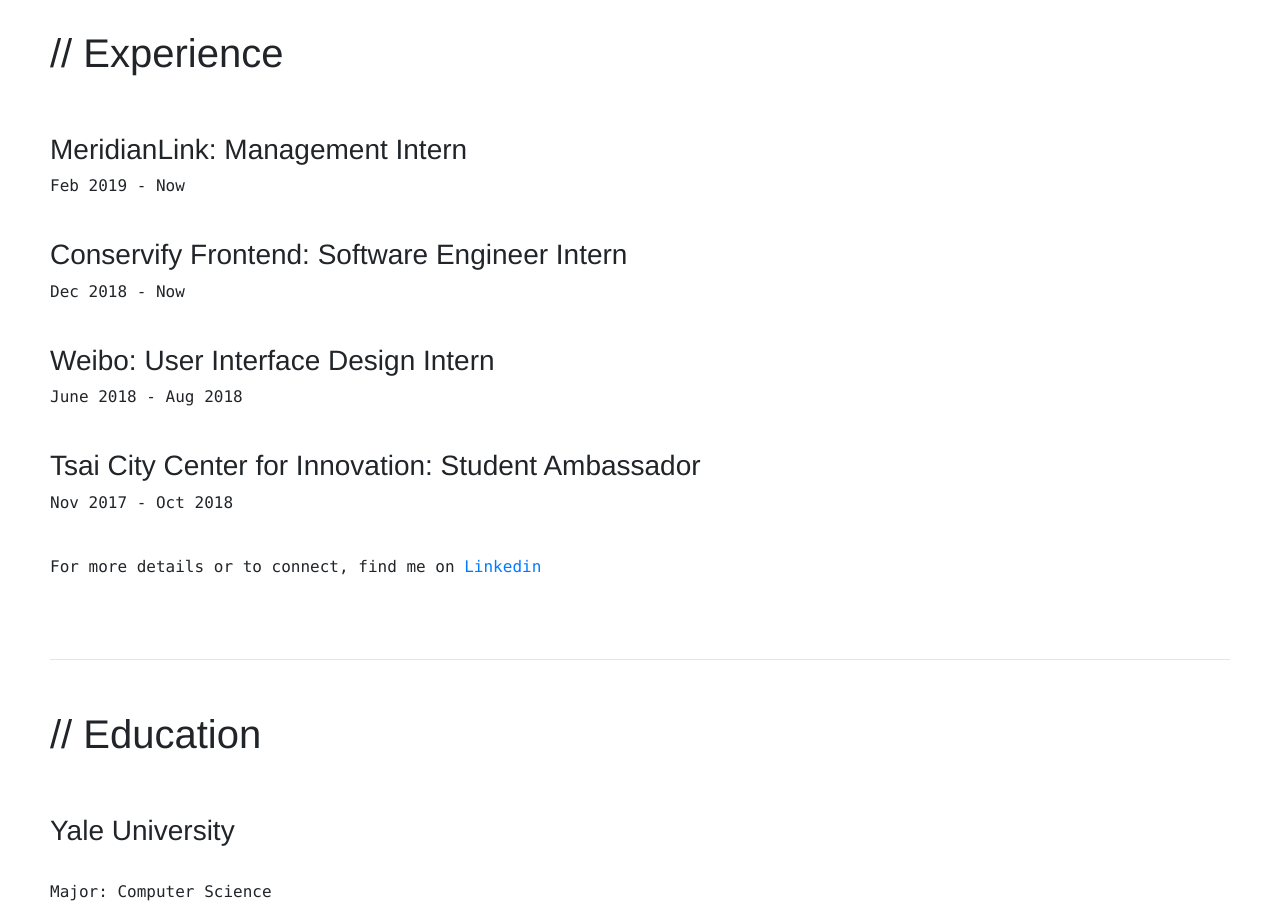
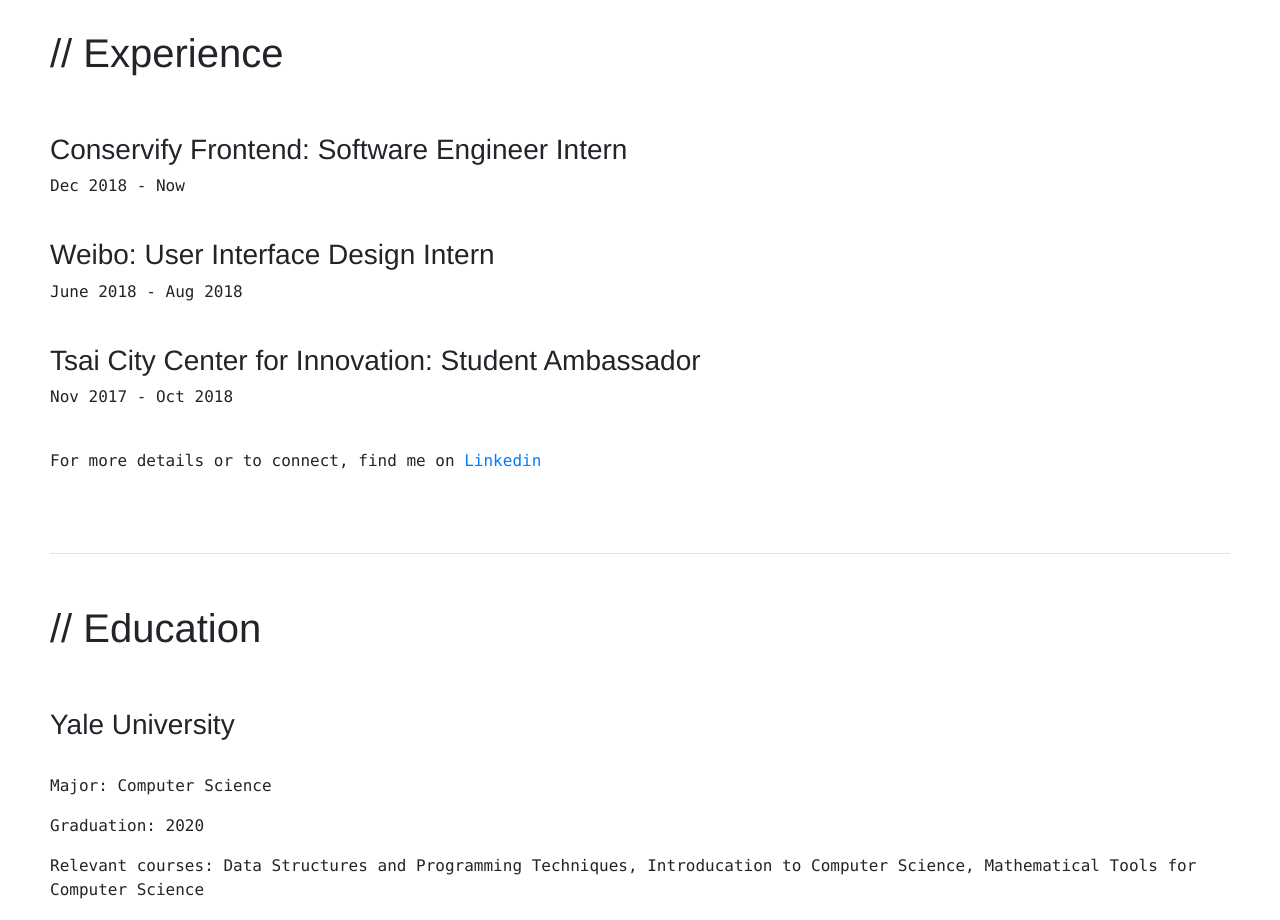
Before and after one commit to feliciachang/Felsite, a React (Create React App) app: page / in a window 1280 px wide. Shown: the part 1940-2860 px from the top of the page. Built offline with nearby package versions, Linux system fonts and the light colour scheme.

Commit message:
Update experience.js

```diff
--- a/src/experience/experience.js
+++ b/src/experience/experience.js
@@ -18,9 +18,6 @@ class Experience extends Component {
         </header>
         <br></br>
         <div >
-            <br></br>
-            <h3> MeridianLink:  Management Intern </h3>
-            <p> Feb 2019 - Now</p>
             <br></br>
             <h3> Conservify Frontend:  Software Engineer Intern </h3>
             <p> Dec 2018 - Now </p>
```
